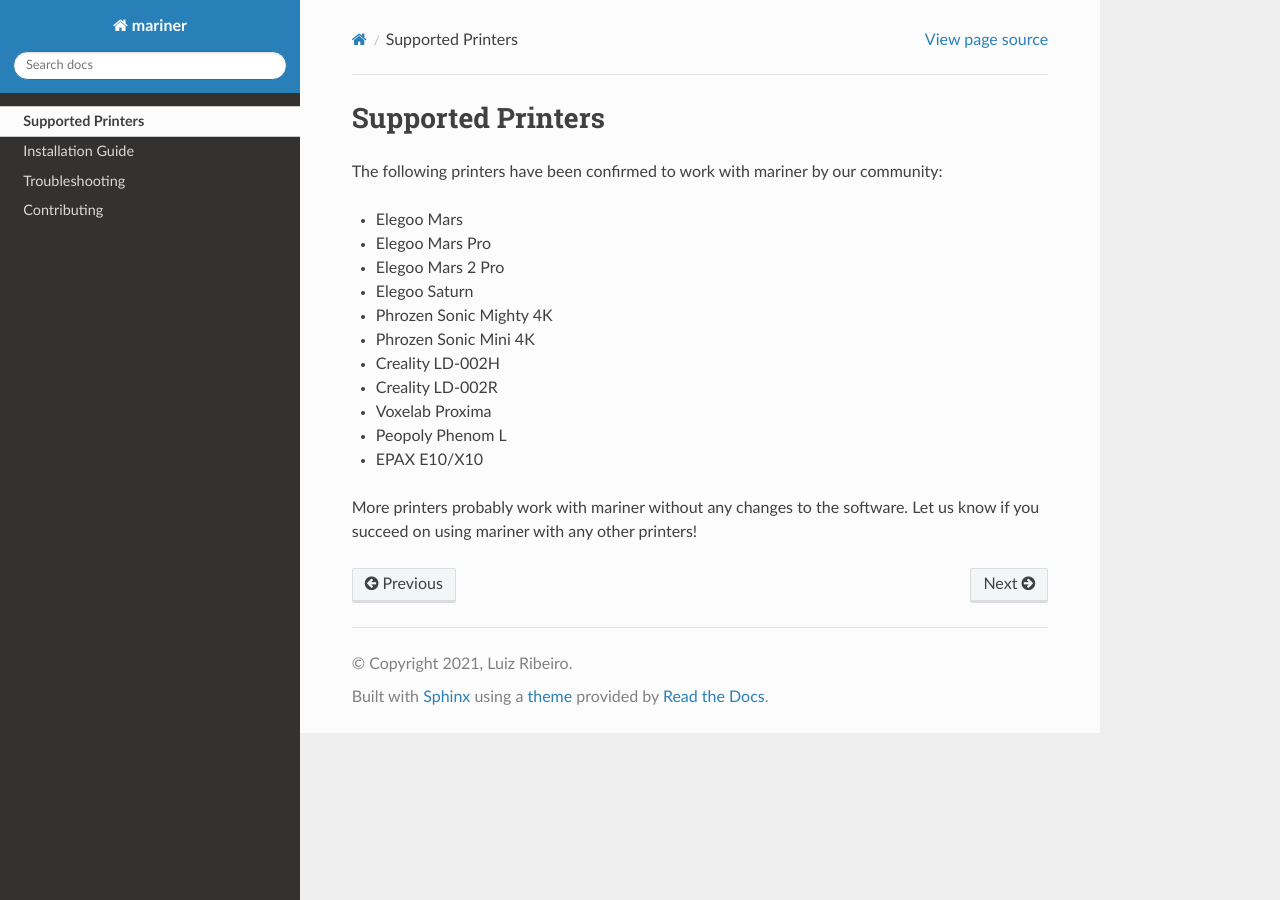
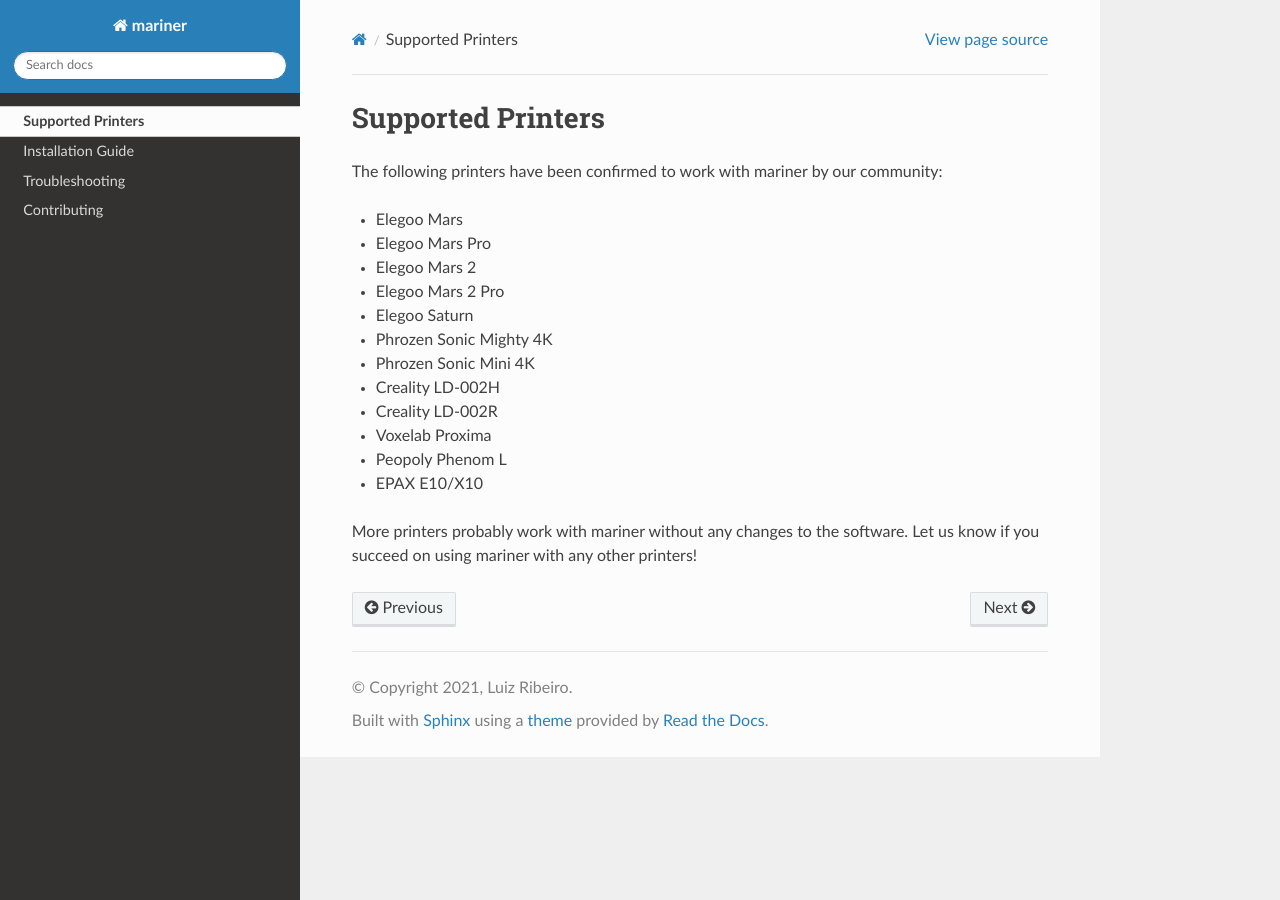
Before and after one commit to luizribeiro/mariner, a Sphinx documentation site: the page built from docs/supported-printers.rst, in a window 1280 px wide. Built offline with Sphinx 7.4.7 and the Read the Docs theme 2.0.0, drawn with Linux system fonts in a browser that asks for light colours.

Commit message:
Added Mars 2 to supported Printers
I have set up my Elegoo Mars 2 with no issues and have verified it to be compatible. The hardware between mars 2 and pro is the same minus the Carbon filter and metal Vat.

```diff
--- a/docs/supported-printers.rst
+++ b/docs/supported-printers.rst
@@ -6,6 +6,7 @@ community:
 
 - Elegoo Mars
 - Elegoo Mars Pro
+- Elegoo Mars 2
 - Elegoo Mars 2 Pro
 - Elegoo Saturn
 - Phrozen Sonic Mighty 4K
```
